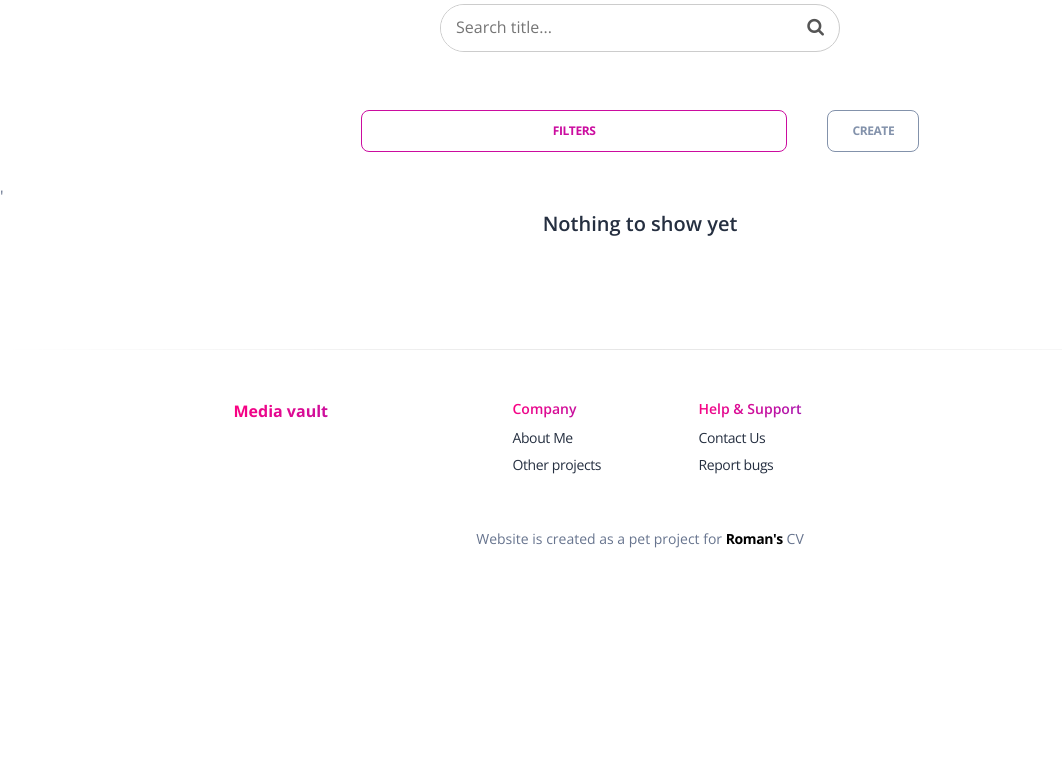
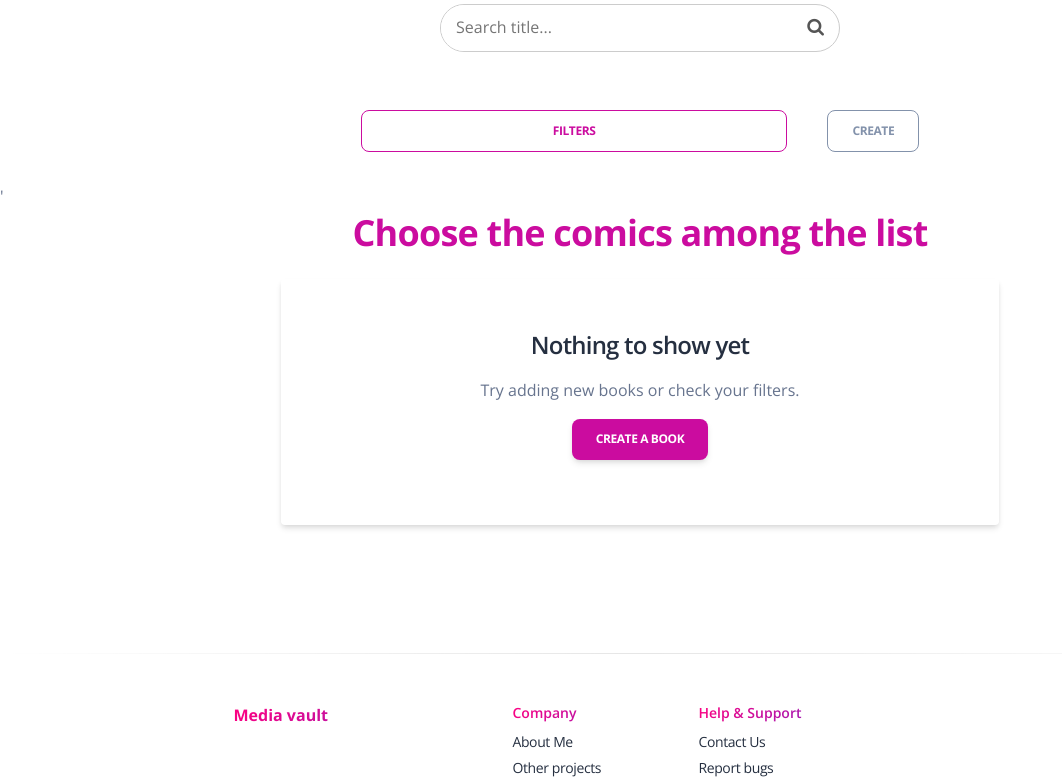
Before and after one commit to RomanSapunGit/media-vault, a Django app: page /books/?type=Comics in a window 1280 px wide. Shown: the part 142-923 px from the top of the page, without its empty margins (0-1062 px from the left). Before the commit the page ends 690 px from the top, so only its background shows below. Run offline with Django 5.2, Linux system fonts and the light colour scheme; a user stored in the database is signed in; data comes from the database, SQL or seed files in the repository; some libraries are stand-ins or nearby versions.

Commit message:
style(book templates): add heading for clarity on book pages

```diff
--- a/templates/media/detail/book_detail.html
+++ b/templates/media/detail/book_detail.html
@@ -10,6 +10,7 @@
 
   <div class="py-10 row g-4 justify-content-center">
     <div class="col-md-6 col-lg-7">
+    <h2 class="text-primary">Detail page: {{ book.title }}</h2>
       <div class="card shadow-sm h-100">
         <div class="card-body d-flex flex-column">
 
--- a/templates/media/list/book_list.html
+++ b/templates/media/list/book_list.html
@@ -13,7 +13,14 @@
 {% endblock %}
 
 {% block media_content %}'
-
+  <div class="d-flex flex-column gap-4 flex-md-row justify-content-center mb-3">
+  <h2 class="text-primary">Choose the
+    {% if query_params.type in type_choices %} {{ query_params.type|lower }}
+    {% else %}
+      book
+    {% endif %}
+    among the list</h2>
+  </div>
   <div class="mx-1 row g-4 justify-content-center">
     {% for book in book_list %}
       <div class="col-md-6 col-lg-4">
@@ -95,8 +102,12 @@
         </div>
       </div>
     {% empty %}
-      <div class="text-center mx-auto col-sm-9">
-        <p class="mb-0 h5">Nothing to show yet</p>
+      <div class="col-lg-7 text-center mx-auto col-sm-9">
+        <div class="alert py-5 rounded shadow">
+          <h4 class="mb-3">Nothing to show yet</h4>
+          <p class="mb-0">Try adding new books or check your filters.</p>
+          <a href="{% url 'media:book_create' %}" class="btn btn-primary mt-3">Create a Book</a>
+        </div>
       </div>
     {% endfor %}
 
```
